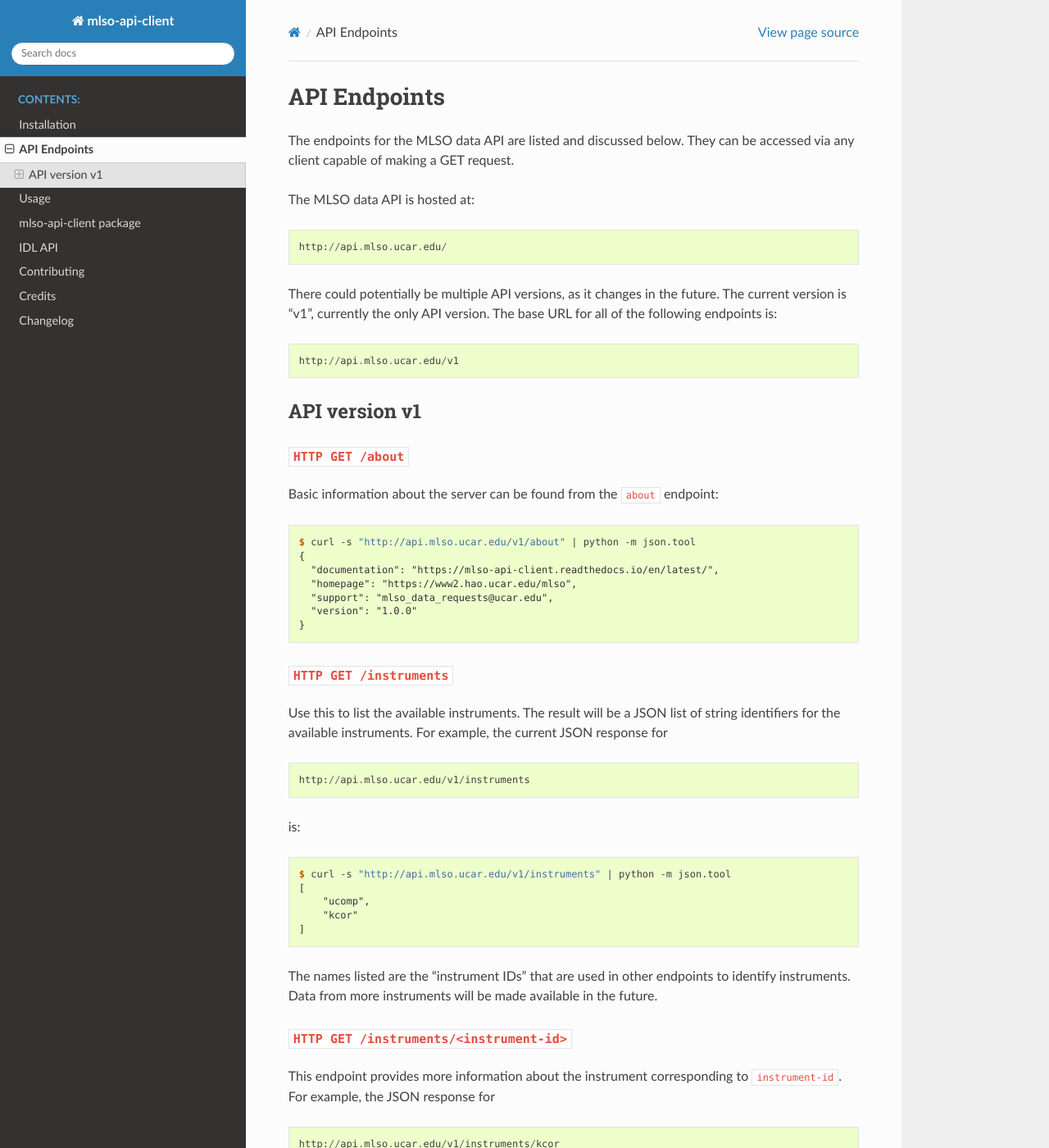
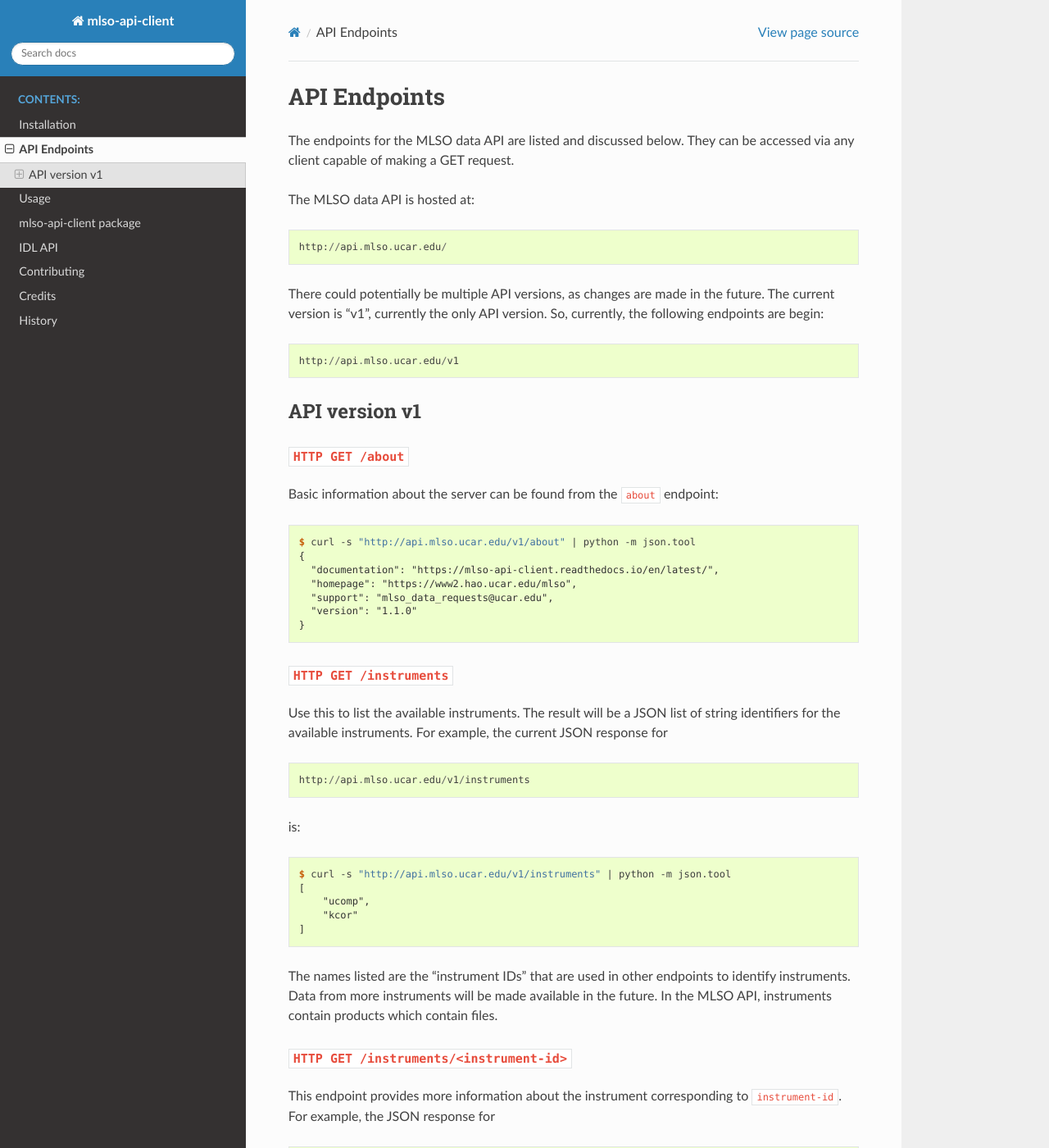
Before and after one commit to NCAR/mlso-api-client, a Sphinx documentation site: the page built from docs/endpoints.md, in a window 1280 px wide and 1400 px high. Shown: the whole window at 82% size. Built offline with Sphinx 7.4.7 and the Read the Docs theme 3.1.0, drawn with Linux system fonts in a browser that asks for light colours; the version number is read from the project's files by our own code; some of the changed text lies outside the part shown.

````diff
--- a/docs/endpoints.md
+++ b/docs/endpoints.md
@@ -9,9 +9,9 @@ The MLSO data API is hosted at:
 http://api.mlso.ucar.edu/
 ```
 
-There could potentially be multiple API versions, as it changes in the future.
-The current version is "v1", currently the only API version. The base URL for
-all of the following endpoints is:
+There could potentially be multiple API versions, as changes are made in the
+future. The current version is "v1", currently the only API version. So,
+currently, the following endpoints are begin:
 
 ```
 http://api.mlso.ucar.edu/v1
@@ -29,7 +29,7 @@ $ curl -s "http://api.mlso.ucar.edu/v1/about" | python -m json.tool
   "documentation": "https://mlso-api-client.readthedocs.io/en/latest/",
   "homepage": "https://www2.hao.ucar.edu/mlso",
   "support": "mlso_data_requests@ucar.edu",
-  "version": "1.0.0"
+  "version": "1.1.0"
 }
 ```
 
@@ -56,7 +56,7 @@ $ curl -s "http://api.mlso.ucar.edu/v1/instruments" | python -m json.tool
 
 The names listed are the "instrument IDs" that are used in other endpoints to
 identify instruments. Data from more instruments will be made available in the
-future.
+future. In the MLSO API, instruments contain products which contain files.
 
 ### `HTTP GET /instruments/<instrument-id>`
 
@@ -244,7 +244,8 @@ The JSON response for a registered username would be:
 }
 ```
 
-Or if the username is not found, the response will be a 404 NOT FOUND with the following JSON response:
+Or if the username is not found, the response will be a 404 NOT FOUND with the
+following JSON response:
 
 ``` JSON
 {
@@ -252,14 +253,22 @@ Or if the username is not found, the response will be a 404 NOT FOUND with the f
 }
 ```
 
-The response contains a "session" cookie in the header that must be passed back in the download URL GET requests. The cookie will look something like:
+The response contains a "session" cookie in the header that must be passed back
+in the download URL GET requests. The cookie will look something like:
 
 ```
 Set-Cookie: session=FrFClgPOPeNZVR-r44Yn5jVTILVZ-2cfWRh5ilsLbRQ; Expires=Fri, 25 Jul 2025 15:51:18 GMT; HttpOnly; Path=/
 ```
 
-And you should pass back this cookie in the download URL GET request with a line in the header of the request like:
+And you should pass back this cookie in the download URL GET request with a
+line in the header of the request like:
 
 ```
 Cookie: session=FrFClgPOPeNZVR-r44Yn5jVTILVZ-2cfWRh5ilsLbRQ
 ```
+
+### `HTTP GET /datasets`
+### `HTTP GET /datasets/<dataset-id>`
+### `HTTP GET /datasets/<dataset-id>/products`
+### `HTTP GET /datasets/<dataset-id>/products/<product-id>`
+### `HTTP GET /datasets/<dataset-id>/products/<product-id>/data`
--- /dev/null
+++ b/docs/history.rst
@@ -0,0 +1,5 @@
+=======
+History
+=======
+
+.. mdinclude:: ../CHANGELOG.md
--- a/docs/requirements.txt
+++ b/docs/requirements.txt
@@ -2,3 +2,4 @@ mlso-api-client
 sphinx
 sphinx_rtd_theme
 myst-parser
+sphinx-mdinclude
--- a/pyproject.toml
+++ b/pyproject.toml
@@ -57,6 +57,7 @@ dev = [
   "black",
   "sphinx_rtd_theme",
   "myst-parser",
+  "sphinx-mdinclude",
 ]
 
 [project.scripts]
````
Also changed, not shown: docs/history.md (deleted, +0 -13 lines), 1 other file.
